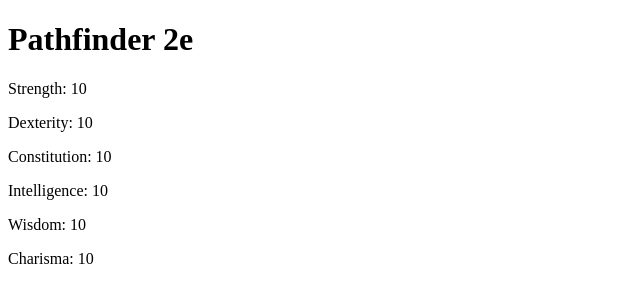
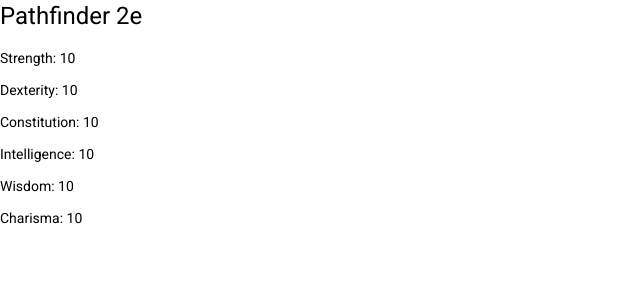
Before and after one commit to Wiljami/pathfinder2EAngular, an Angular app: page / in a window 1280 px wide. Shown: the top 302 px of the page, without its empty margins (0-640 px from the left). Built offline with nearby package versions, Linux system fonts and the light colour scheme.

Commit message:
Add Angular Material.

```diff
--- a/angular.json
+++ b/angular.json
@@ -24,6 +24,7 @@
               "src/assets"
             ],
             "styles": [
+              "./node_modules/@angular/material/prebuilt-themes/purple-green.css",
               "src/styles.css"
             ],
             "scripts": []
@@ -88,6 +89,7 @@
               "src/assets"
             ],
             "styles": [
+              "./node_modules/@angular/material/prebuilt-themes/purple-green.css",
               "src/styles.css"
             ],
             "scripts": []
@@ -119,6 +121,7 @@
           }
         }
       }
-    }},
+    }
+  },
   "defaultProject": "skd-pathfinder2e"
 }
--- a/package.json
+++ b/package.json
@@ -12,10 +12,12 @@
   "private": true,
   "dependencies": {
     "@angular/animations": "~9.0.6",
+    "@angular/cdk": "^9.2.1",
     "@angular/common": "~9.0.6",
     "@angular/compiler": "~9.0.6",
     "@angular/core": "~9.0.6",
     "@angular/forms": "~9.0.6",
+    "@angular/material": "^9.2.1",
     "@angular/platform-browser": "~9.0.6",
     "@angular/platform-browser-dynamic": "~9.0.6",
     "@angular/router": "~9.0.6",
--- a/src/app/app.module.ts
+++ b/src/app/app.module.ts
@@ -5,6 +5,7 @@
 import { SheetComponent } from './sheet/sheet.component';
 import { CharacterService } from './character.service';
 import {ViewModule} from './sheet/sheet.module';
+import { BrowserAnimationsModule } from '@angular/platform-browser/animations';
 
 @NgModule({
   declarations: [
@@ -13,7 +14,8 @@
   ],
   imports: [
     BrowserModule,
-    ViewModule
+    ViewModule,
+    BrowserAnimationsModule
   ],
   providers: [CharacterService],
   bootstrap: [AppComponent]
--- a/src/index.html
+++ b/src/index.html
@@ -6,8 +6,10 @@
   <base href="/">
   <meta name="viewport" content="width=device-width, initial-scale=1">
   <link rel="icon" type="image/x-icon" href="favicon.ico">
+  <link href="https://fonts.googleapis.com/css?family=Roboto:300,400,500&display=swap" rel="stylesheet">
+  <link href="https://fonts.googleapis.com/icon?family=Material+Icons" rel="stylesheet">
 </head>
-<body>
+<body class="mat-typography">
   <app-root></app-root>
 </body>
 </html>
--- a/src/styles.css
+++ b/src/styles.css
@@ -1 +1,4 @@
 /* You can add global styles to this file, and also import other style files */
+
+html, body { height: 100%; }
+body { margin: 0; font-family: Roboto, "Helvetica Neue", sans-serif; }
```
Also changed, not shown: 1 other file (tests, documents, lock files or other folders).
